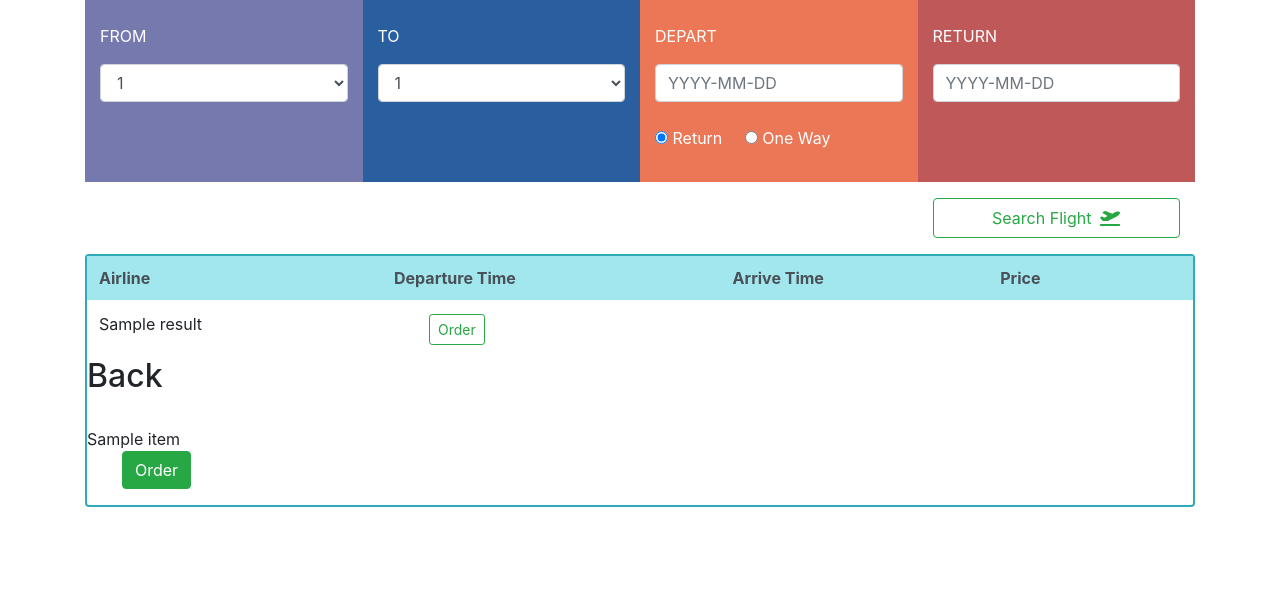
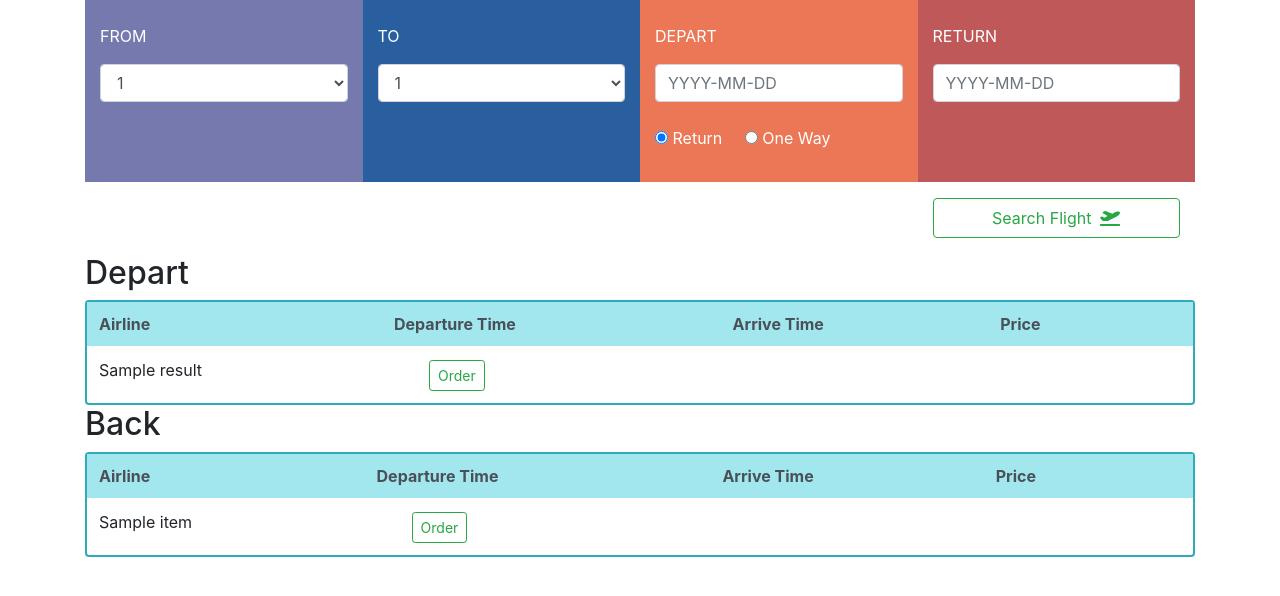
Before and after one commit to Zander-M/Database_Group_Project, a Flask app: template Project/AMS/templates/c/search.html in a window 1280 px wide. Shown: the part 56-652 px from the top of the page. Run offline with Flask 2, Linux system fonts and the light colour scheme; the template is opened without the code that fills it: most values are stand-ins (such as "Sample title", 1, 10 or a date in 2020); some libraries are stand-ins or nearby versions.

Commit message:
customer finished round trip search

```diff
--- a/Project/AMS/templates/c/search.html
+++ b/Project/AMS/templates/c/search.html
@@ -1,4 +1,5 @@
 <html lang="en">
+
 <head>
     <meta charset="UTF-8">
     <meta name="viewport" content="width=device-width, initial-scale=1.0">
@@ -65,7 +66,6 @@
 
 <body>
     <div class="container">
-
         <!--Navigator Bar-->
         <nav class="navbar navbar-expand-lg navbar-dark" style="background-color: #048998;">
             <a class="navbar-brand" href="/c/search">con<strong>trails</strong>&nbsp;<i class="fas fa-plane"
@@ -129,9 +129,8 @@
                 </ul>
             </div>
         </nav>
-        {% if result == 'e'%}
+        {% if result == 'n' %}
         <div class="row">
-
             <div class="col">
                 <div
                     style="color: white; background-image: url('../static/journey.jpg'); background-size: 100%; font-size: 3vw; padding-left: 2vw;padding-bottom: 1vh">
@@ -159,7 +158,7 @@
                     <br>
                     <p style="color:white">TO</p>
                     <select name="arrv_airport" id="" class="form-control" required>
-                        {% for airport in arrv_airport%}
+                        {% for airport in arrv_airport %}
                         <option value="{{airport[0]}}">{{airport[0]}}</option>
                         {% endfor %}
                     </select>
@@ -193,7 +192,7 @@
                 <div class="col-lg-3" style="background-color:#bf5859">
                     <br>
                     <p style="color:white">RETURN</p>
-                    <input ID="retu" class="form-control" placeholder="YYYY-MM-DD" />
+                    <input ID="retu" class="form-control" placeholder="YYYY-MM-DD" name="back_date" />
                     <br>
                     <script>
                         $('#retu').datepicker({
@@ -204,7 +203,7 @@
                     </script>
                 </div>
             </div>
-            {% if result == 'e'%}
+            {% if result == 'n'%}
             <br>
             <div class="flex-grow-1"
                 style="background-image: url('../static/footer.jpg'); background-size: cover; background-repeat: 0; height: 34.5vh">
@@ -229,9 +228,15 @@
             </div>
             {% endif %}
         </form>
-        {% if result == 'e'%}
-
-        {% elif result %}
+        {% if result == 'n' %}
+        <!-- display nothing when not searched -->
+        {% elif result == 'e' %}
+        {% if back != 'o' %}
+        <h2>Depart</h2>
+        {% endif %}
+        <h2 style="text-align:center; padding:10px;color: #048998">Sorry, no matching flights.</h2>
+        {% else %}
+        <h2>Depart</h2>
         <div class="card" style="border-color:#30aab8; border-width: 2px; padding: 0px;">
             <div class="card-body" style="padding:0">
                 <div class="table-responsive">
@@ -266,32 +271,55 @@
                             {% endfor %}
                         </tbody>
                     </table>
+                </div>
+            </div>
+        </div>
+        {% endif %}
+        {% if back == 'o' %}
+        <!-- search for one way, display nothing -->
+        {% elif back == 'e' %}
+        <h2>Back</h2>
+        <h2 style="text-align:center; padding:10px;color: #048998">Sorry, no matching flights.</h2>
         {% else %}
-                    <h2 style="text-align:center; padding:10px;color: #048998">Sorry, no matching flights.</h2>
-                    {% endif %}
-                    {% if back %}
-                    <h2>Back</h2><br>
-                    {% for item in back%}
+        <h2>Back</h2>
+        <div class="card" style="border-color:#30aab8; border-width: 2px; padding: 0px;">
+            <div class="card-body" style="padding:0">
+                <div class="table-responsive">
+                    <table class="table table-hover" style="margin:0">
+                        <thead class="thead-light">
+                            <tr>
+                                <th>Airline</th>
+                                <th>Departure Time</th>
+                                <th>Arrive Time</th>
+                                <th>Price</th>
+                                <th></th>
+                            </tr>
+                        </thead>
+                        <tbody>
+                            {% for item in back %}
                             <tr>
                                 {% for i in item[:4] %}
                                 <td>{{i}}</td>
                                 {% endfor %}
                                 {% if item[3] != "Sold Out"%}
                                 <td>
-                            <form action="{{url_for('c.confirm_order')}}" method="POST">
+                                    <form action="{{url_for('c.confirm_order')}}" method="POST" style="margin:0">
                                         <input type="radio" value="{{item[4]}}" name="flight_id" checked
                                             style="visibility:hidden">
-                                <input type="radio" value="search" name="type" checked style="visibility:hidden">
-                                <input type="submit" name="submit" value="Order" class="btn btn-success"></form>
+                                        <input type="radio" value="search" name="type" checked
+                                            style="visibility:hidden">
+                                        <input type="submit" name="submit" value="Order"
+                                            class="btn btn-outline-success btn-sm"></form>
                                 </td>
                                 {% endif %}
                             </tr>
                             {% endfor %}
-                    {% endif %}
-
+                        </tbody>
+                    </table>
                 </div>
             </div>
-
+        </div>
+        {% endif %}
     </div>
 </body>
 
```
Also changed, not shown: Project/AMS/c.py (+38 -31 lines). Lines whose indentation alone changed are shown as unchanged.
